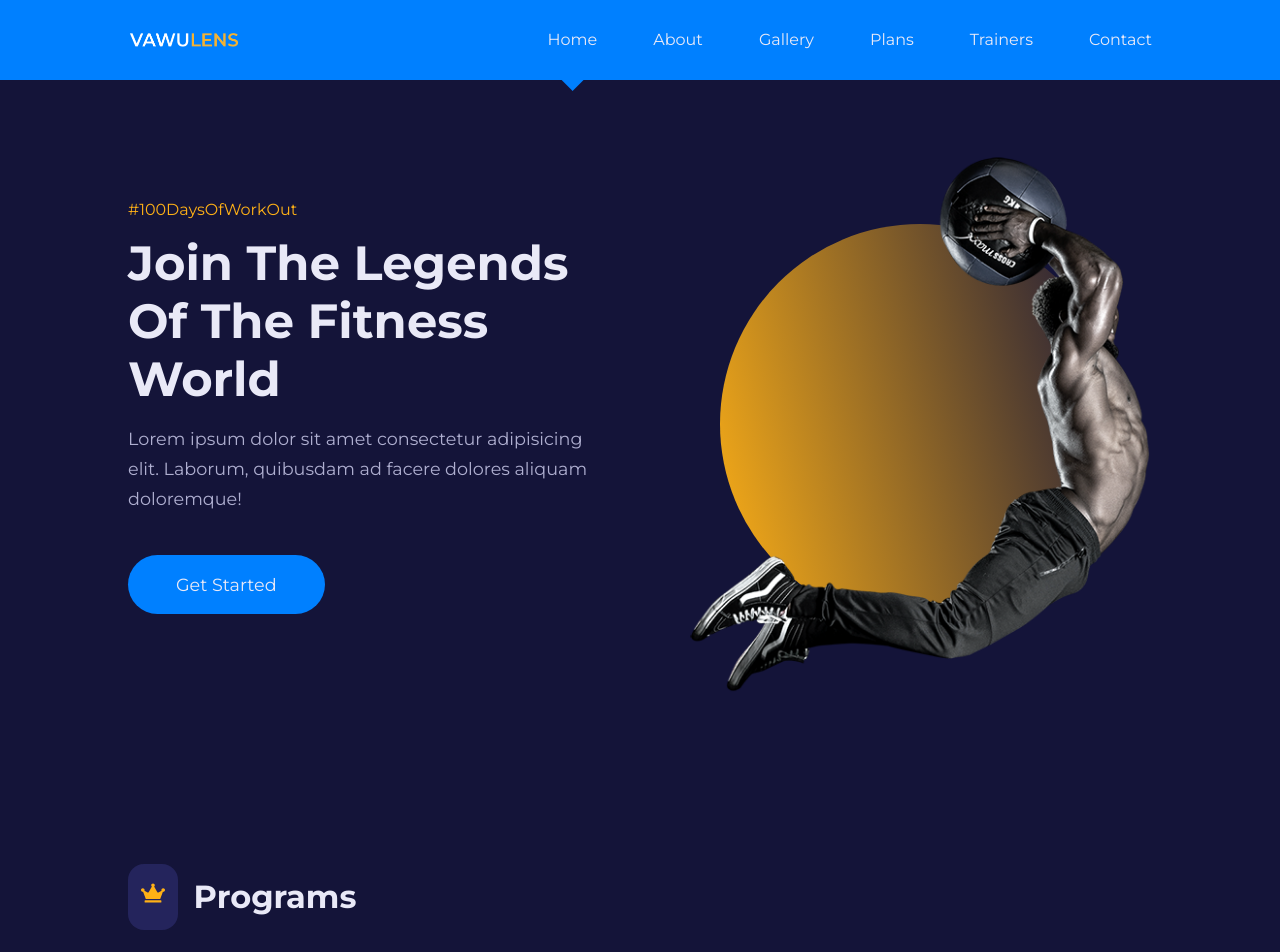
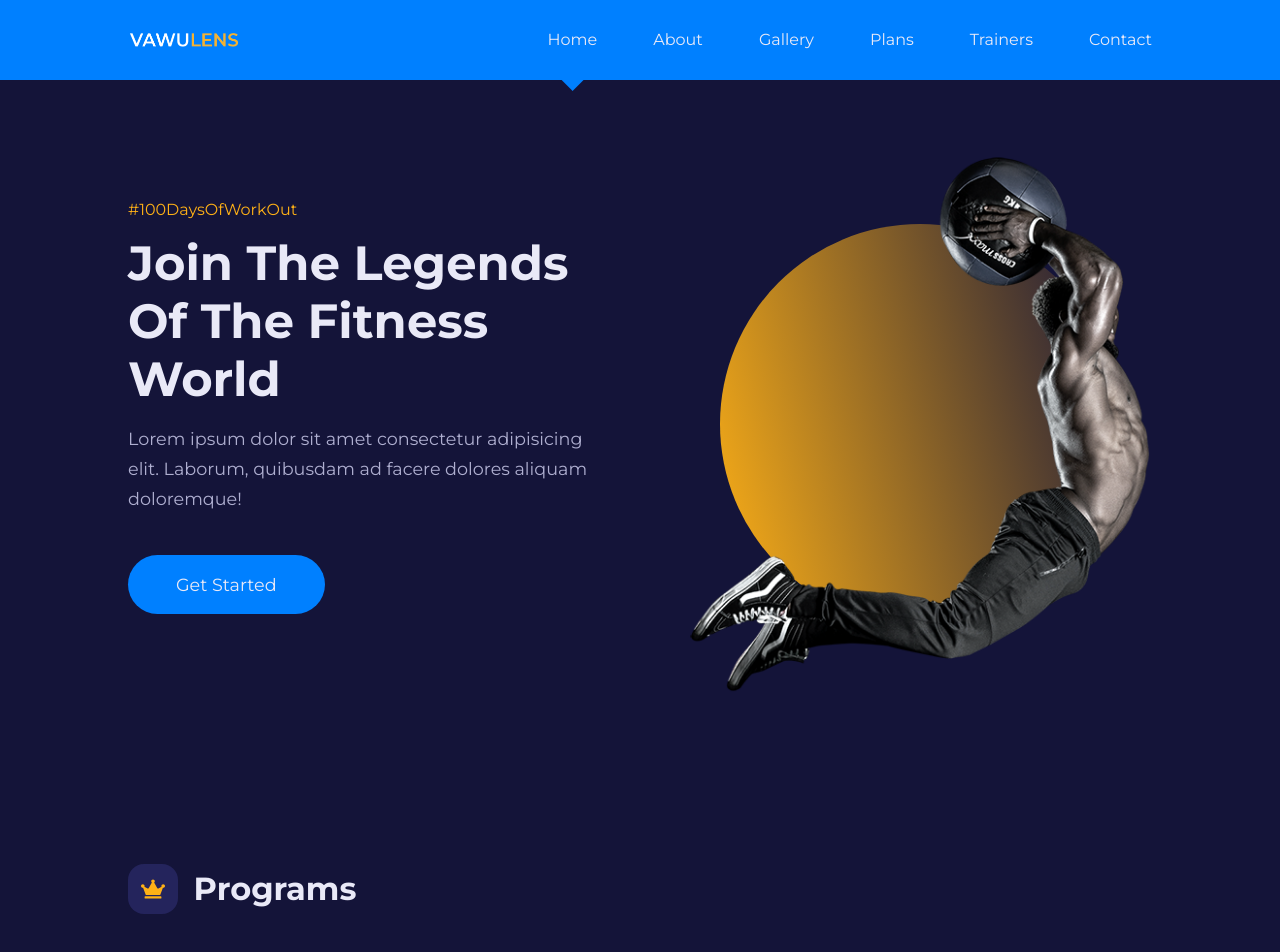
Before and after one commit to erickdc7/react-trainer-website, a React (Create React App) app: page / in a window 1280 px wide. Shown: the top 952 px of the page. Built offline with nearby package versions, Linux system fonts and the light colour scheme; the HTML template or start-up script is replaced by a standard one.

Commit message:
section__head span styles changed in index.css

```diff
--- a/src/index.css
+++ b/src/index.css
@@ -117,6 +117,7 @@ section {
   border-radius: 1rem;
   color: var(--color-secondary);
   font-size: 1.5rem;
+  display: inherit;
 }
 
 .card {
```
